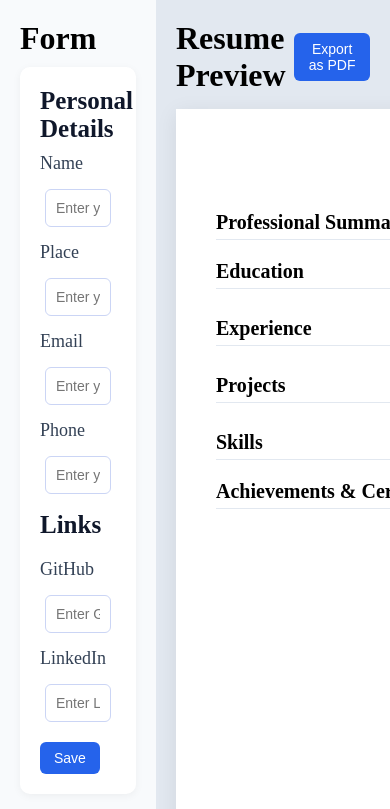
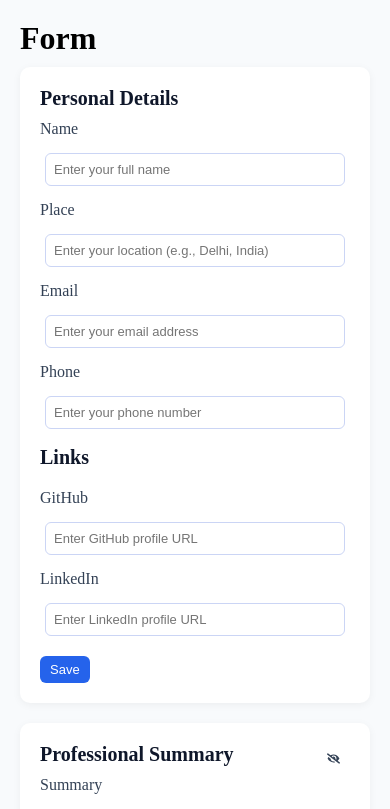
Before and after one commit to Sanskriti3104/cv-application, a React (Vite) app: page / in a window 390 px wide. Shown: the top 809 px of the page. Built offline with nearby package versions, Linux system fonts and the light colour scheme.

Commit message:
Add responsiveness

```diff
--- a/src/styles/main.css
+++ b/src/styles/main.css
@@ -258,3 +258,63 @@ a{
     box-shadow: none;
   }
 }
+
+@media (max-width: 768px) {
+  .app-container {
+    flex-direction: column;
+    height: auto;
+  }
+
+  .form-container,
+  .preview-container {
+    width: 100%;
+    height: auto;
+  }
+
+  .preview {
+    width: 100%;
+    min-height: auto;
+    transform: scale(1);
+    padding: 20px;
+  }
+
+  .section__row {
+    flex-direction: column;
+  }
+
+  .preview__name {
+    font-size: 26px;
+  }
+
+  .section__title {
+    font-size: 20px;
+  }
+}
+
+@media (max-width: 480px) {
+  .preview {
+    padding: 15px;
+  }
+
+  label {
+    font-size: 16px;
+  }
+
+  .input-field {
+    font-size: 13px;
+    padding: 8px;
+  }
+
+  .btn {
+    font-size: 13px;
+    padding: 6px 10px;
+  }
+
+  .preview__name {
+    font-size: 22px;
+  }
+
+  .preview__contact {
+    font-size: 14px;
+  }
+}
```
